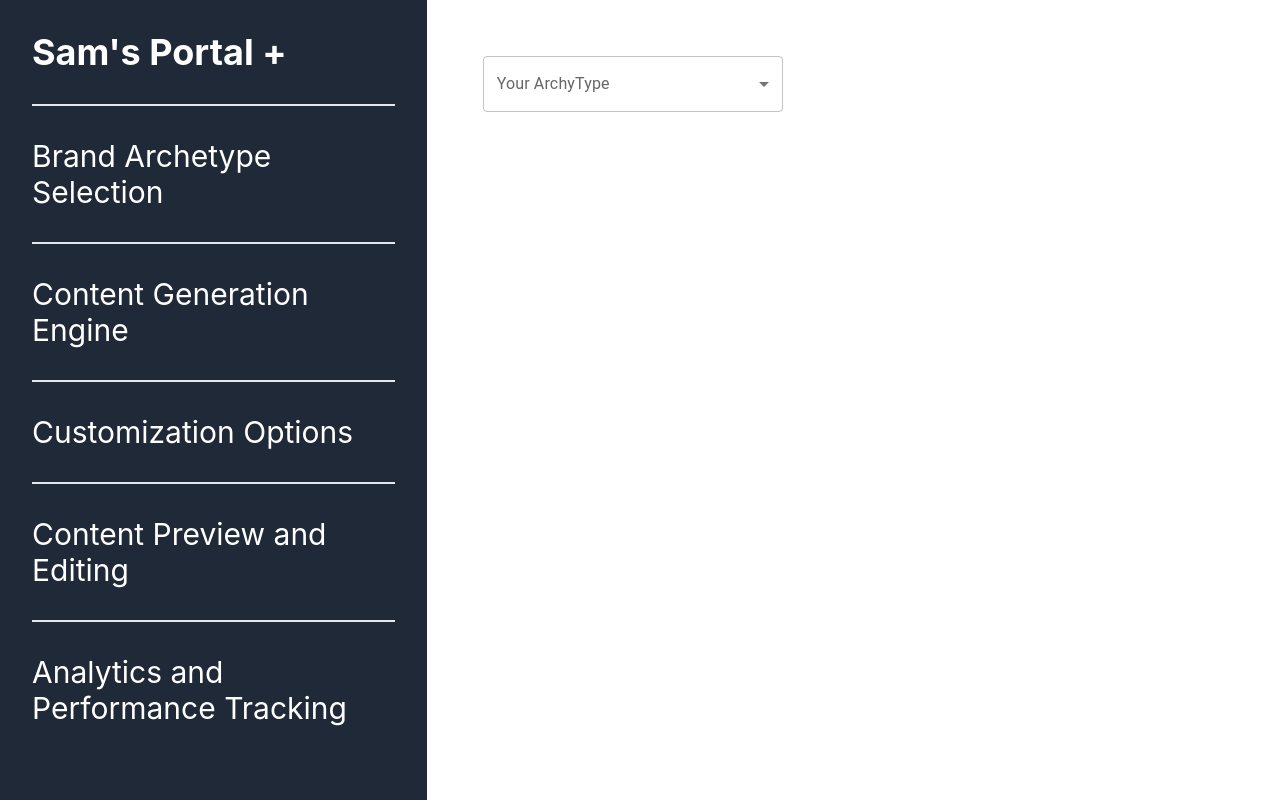
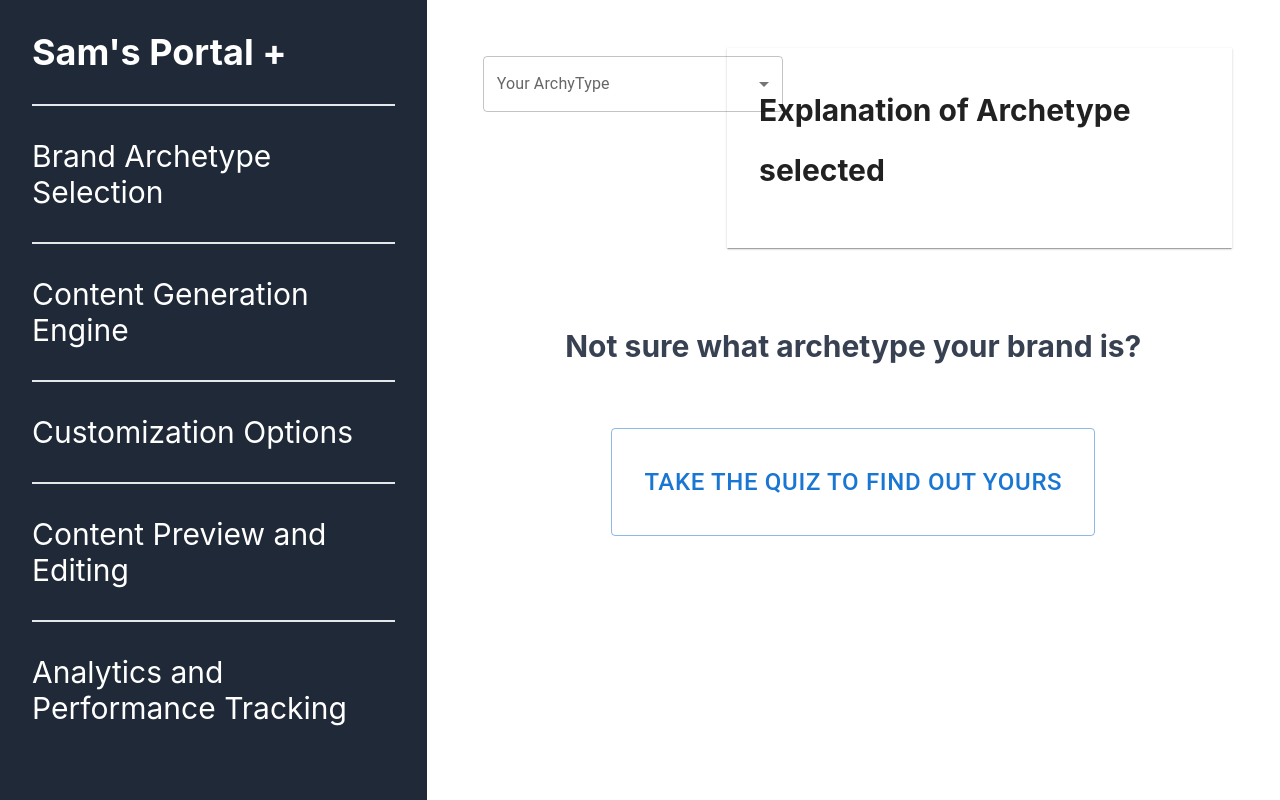
Before and after one commit to richswift426/archytype, a React (Create React App) app: page /selection in a window 1280 px wide. Built offline with nearby package versions, Linux system fonts and the light colour scheme.

Commit message:
Add archytype explanation and quiz button

```diff
--- a/src/pages/archytype-selection/index.jsx
+++ b/src/pages/archytype-selection/index.jsx
@@ -1,27 +1,41 @@
-import { useState } from 'react';
+import { useState, useEffect } from 'react';
 import {
   Box,
+  Button,
+  FormControl,
   Grid,
-  FormControl,
+  InputLabel,
   MenuItem,
+  Paper,
   Select,
-  InputLabel,
 } from '@mui/material';
 
 import { archetypes } from 'constants/archetypes';
 
 export default function ArchytypeSelection() {
+  const [archytype, setArchytype] = useState('');
+  const [archytypeDesc, setArchytypeDesc] = useState(
+    'Explanation of Archetype selected'
+  );
   const archetypesname = archetypes.map(({ name, explanation }) => {
     return name;
   });
-  const [archytype, setArchytype] = useState('');
 
   const handleChange = (event) => {
     setArchytype(event.target.value);
   };
+
+  useEffect(() => {
+    const selected = archetypes.filter((item) => item.name === archytype);
+    if (selected.length) {
+      setArchytypeDesc(selected[0].explanation);
+    }
+  }, [archytype]);
+
   return (
     <>
       <Box sx={{ flexGrow: 1 }}>
+        <Grid container>
           <Grid item md={4}>
             <FormControl sx={{ m: 1, minWidth: 300 }}>
               <InputLabel>Your ArchyType</InputLabel>
@@ -33,14 +47,37 @@ export default function ArchytypeSelection() {
                 onChange={handleChange}
               >
                 {archetypesname.map((item, index) => (
-                <MenuItem value={10 * index} key={index}>
+                  <MenuItem value={item} key={index}>
                     {item}
                   </MenuItem>
                 ))}
               </Select>
             </FormControl>
           </Grid>
-        <Grid item md={8}></Grid>
+          <Grid item md={8}>
+            <Paper
+              square
+              sx={{
+                lineHeight: 2,
+                minWidth: 300,
+                minHeight: 200,
+                p: 4,
+              }}
+            >
+              {archytypeDesc}
+            </Paper>
+          </Grid>
+        </Grid>
+        <Box sx={{ mt: 10, textAlign: 'center' }}>
+          <div>Not sure what archetype your brand is?</div>
+          <Button
+            sx={{ mt: 8, p: 4, fontSize: '1.5rem' }}
+            variant="outlined"
+            size="large"
+          >
+            Take the Quiz to find out yours
+          </Button>
+        </Box>
       </Box>
     </>
   );
```
Lines whose indentation alone changed are shown as unchanged.
